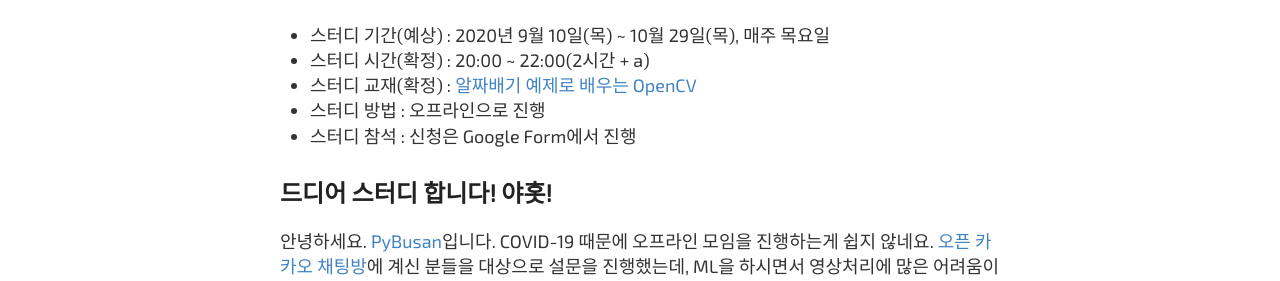
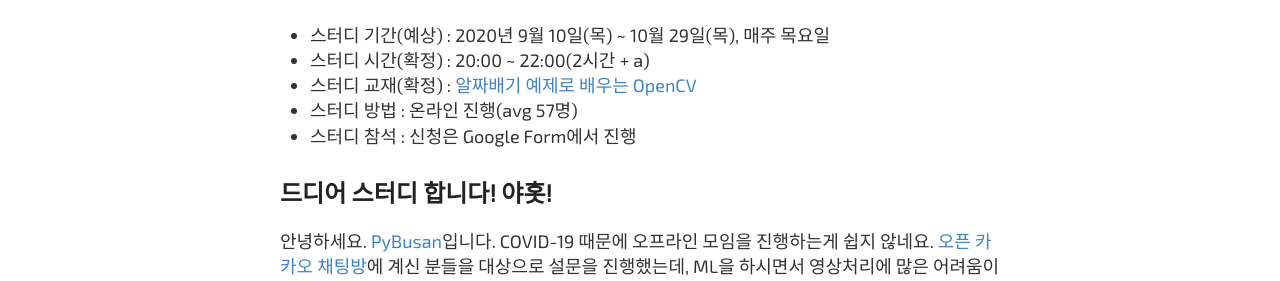
Before and after one commit to pybusan/pybusan.github.io, a Jekyll site: the page built from _posts/2020-10-30-PyBusan_With_OpenCV.md, in a window 1280 px wide. Shown: the part 555-836 px from the top of the page. Built offline with Jekyll 4.4.1, drawn with Linux system fonts in a browser that asks for light colours; some web fonts are replaced; comment, search, counter and statistics services are not loaded.

Commit message:
Update 2020-10-30-PyBusan_With_OpenCV.md

```diff
--- a/_posts/2020-10-30-PyBusan_With_OpenCV.md
+++ b/_posts/2020-10-30-PyBusan_With_OpenCV.md
@@ -18,7 +18,7 @@ tags: study
 - 스터디 기간(예상) : 2020년 9월 10일(목) ~ 10월 29일(목), 매주 목요일
 - 스터디 시간(확정) : 20:00 ~ 22:00(2시간 + a)
 - 스터디 교재(확정) : [알짜배기 예제로 배우는 OpenCV](https://www.aladin.co.kr/shop/wproduct.aspx?ItemId=238307075)
-- 스터디 방법 : 오프라인으로 진행
+- 스터디 방법 : 온라인 진행(avg 57명)
 - 스터디 참석 : 신청은 Google Form에서 진행
 
 ## 드디어 스터디 합니다! 야홋!
```
